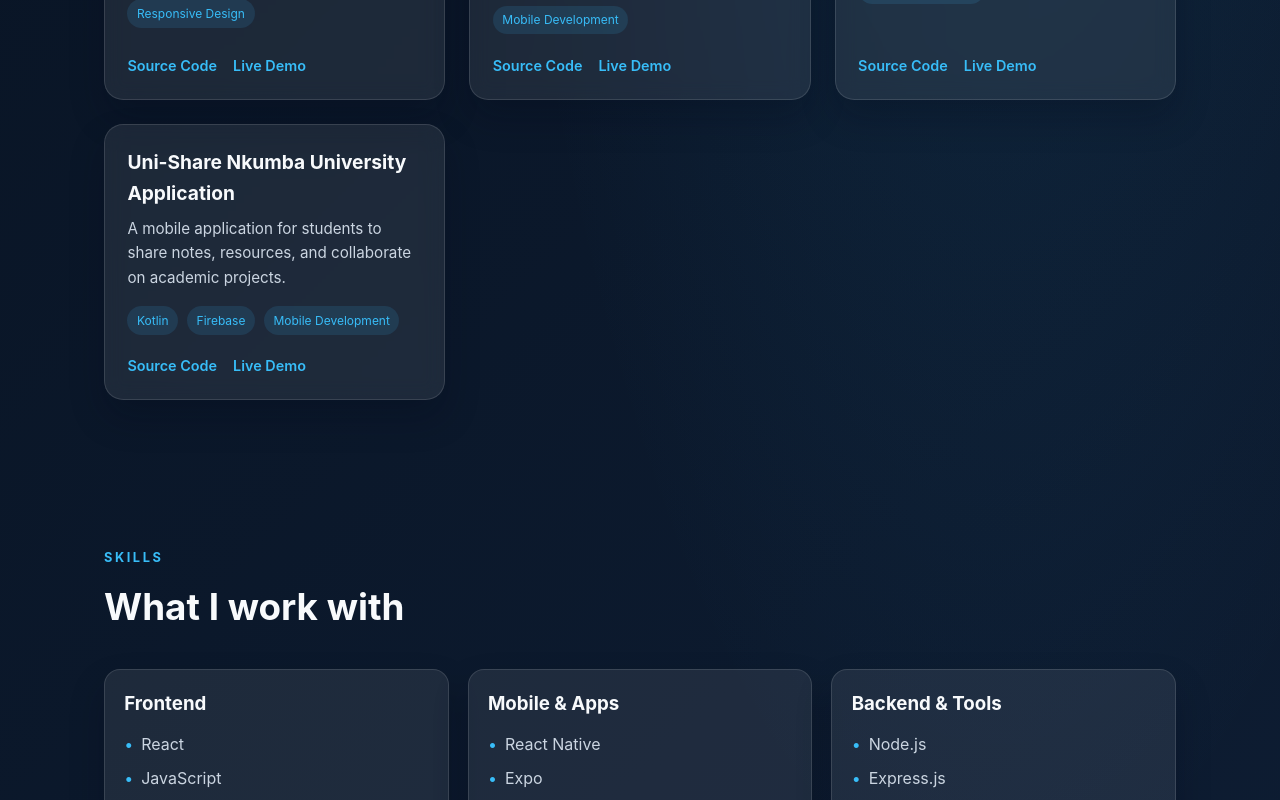
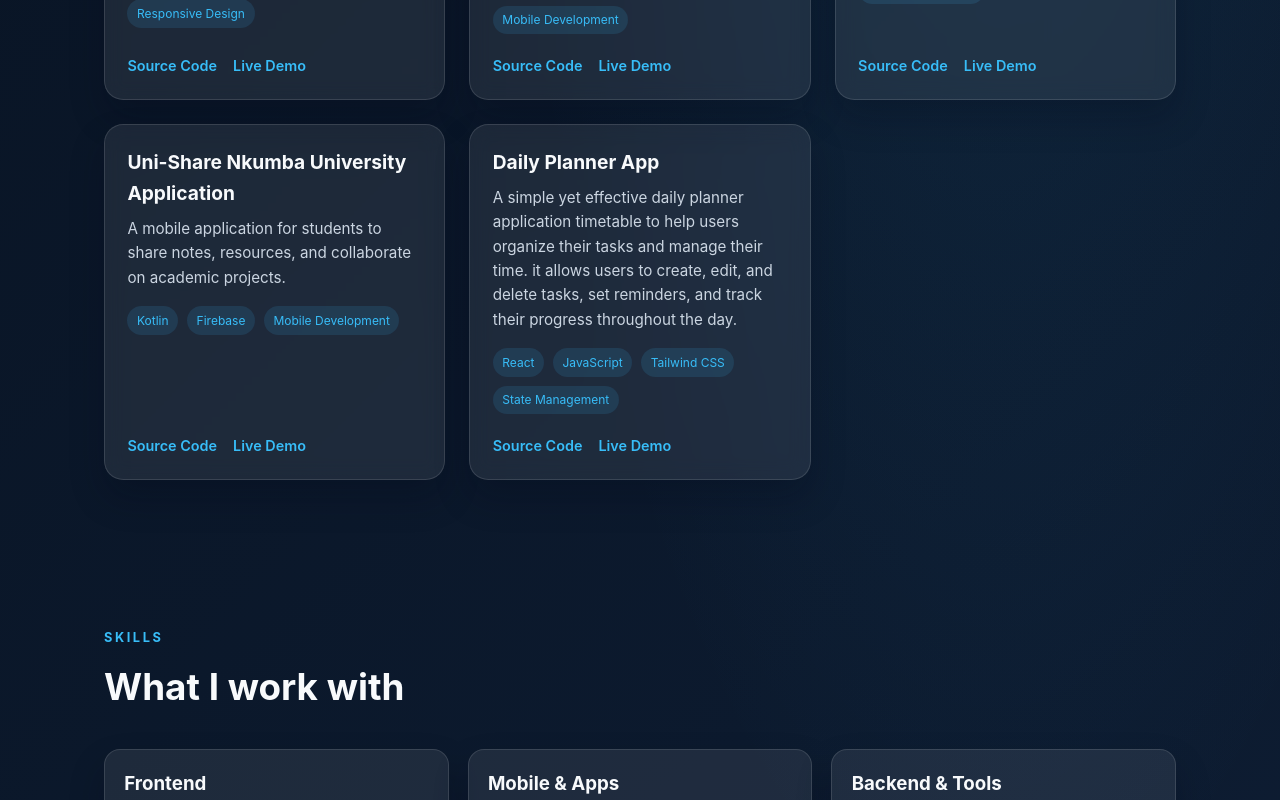
Before and after one commit to Dickens12-derrick/Dickens_Portfolio, a React (Vite) app: page / in a window 1280 px wide. Shown: the part 1500-2300 px from the top of the page. Built offline with nearby package versions, Linux system fonts and the light colour scheme.

Commit message:
Added the Card for Daily Planner App

```diff
--- a/src/App.jsx
+++ b/src/App.jsx
@@ -235,6 +235,13 @@ export default function App() {
       tags: ['Kotlin', 'Firebase', 'Mobile Development'],
       github: 'https://github.com/Dickens12-derrick',
       demo: '#'
+    },
+    {
+      title: 'Daily Planner App',
+      description: 'A simple yet effective daily planner application timetable to help users organize their tasks and manage their time. it allows users to create, edit, and delete tasks, set reminders, and track their progress throughout the day.',
+      tags: ['React', 'JavaScript','Tailwind CSS', 'State Management'],
+      github: 'https://github.com/Dickens12-derrick',
+      demo: '#'
     }
   ];
 
```
